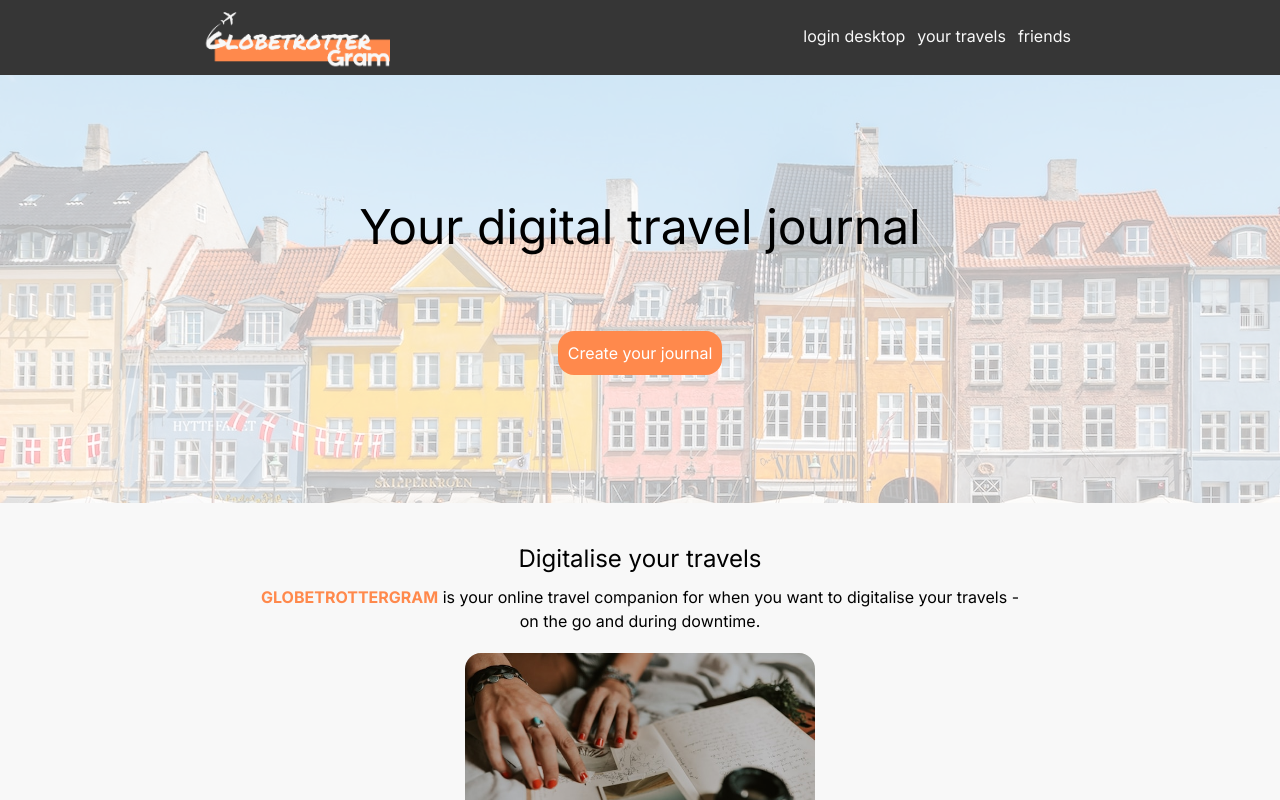
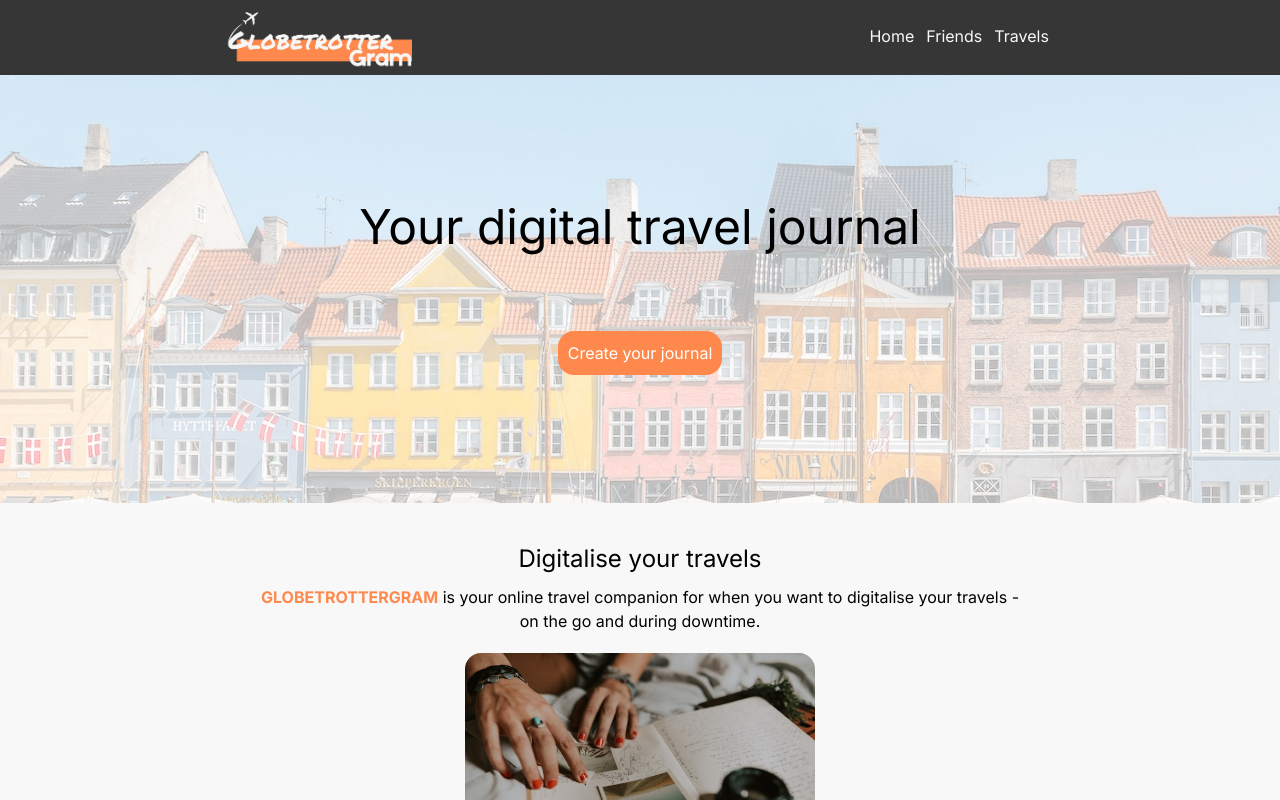
Before and after one commit to SaraAndreasen/travel-journal, a Next.js app: page / in a window 1280 px wide. Shown: the top 800 px of the page. Built offline with nearby package versions, Linux system fonts and the light colour scheme.

Commit message:
setup routing

```diff
--- /dev/null
+++ b/src/app/friends/layout.tsx
@@ -0,0 +1,11 @@
+export default function FriendsLayout({
+  children,
+}: {
+  children: React.ReactNode;
+}) {
+  return (
+    <div className="flex h-screen flex-col md:flex-row md:overflow-hidden">
+      <div className="flex-grow p-6 md:overflow-y-auto md:p-12">{children}</div>
+    </div>
+  );
+}
--- /dev/null
+++ b/src/app/friends/page.tsx
@@ -0,0 +1,9 @@
+import TopNavigation from "../ui/TopNavigation";
+
+export default function Friends() {
+  return (
+    <>
+      <p>Friends Page</p>
+    </>
+  );
+}
--- /dev/null
+++ b/src/app/home/page.tsx
@@ -0,0 +1,9 @@
+import TopNavigation from "../ui/TopNavigation";
+
+export default function Home() {
+  return (
+    <>
+      <p>Home Page</p>
+    </>
+  );
+}
--- a/src/app/layout.tsx
+++ b/src/app/layout.tsx
@@ -1,6 +1,8 @@
 import type { Metadata } from "next";
 import { Inter } from "next/font/google";
 import "./ui/globals.css";
+import TopNavigation from "./ui/TopNavigation";
+import { Footer } from "./ui/footer";
 
 const inter = Inter({ subsets: ["latin"] });
 
@@ -16,7 +18,13 @@ export default function RootLayout({
 }>) {
   return (
     <html lang="en">
-      <body className={inter.className}>{children}</body>
+      <body className={inter.className}>
+        <TopNavigation />
+        <main>{children}</main>
+        <footer>
+          <Footer />
+        </footer>
+      </body>
     </html>
   );
 }
--- a/src/app/page.tsx
+++ b/src/app/page.tsx
@@ -1,13 +1,12 @@
-import { Herobanner } from "./ui/home-ui/herobanner";
+import { Herobanner } from "./ui/index-ui/herobanner";
 import TopNavigation from "./ui/TopNavigation";
 import Image from "next/image";
 import styles from "@/app/ui/Home.module.css";
 import { Footer } from "./ui/footer";
 
-export default function Home() {
+export default function IndexPage() {
   return (
-    <main>
-      <TopNavigation />
+    <>
       <Herobanner />
       <div className="align-center p-10">
         <h2 className="sm:text-left md:text-center text-2xl">
@@ -71,9 +70,6 @@ export default function Home() {
           />
         </div>
       </div>
-      <footer>
-        <Footer />
-      </footer>
-    </main>
+    </>
   );
 }
--- /dev/null
+++ b/src/app/travels/page.tsx
@@ -0,0 +1,9 @@
+import TopNavigation from "../ui/TopNavigation";
+
+export default function Travels() {
+  return (
+    <>
+      <p>Travels Page</p>
+    </>
+  );
+}
--- a/src/app/ui/TopNavigation.tsx
+++ b/src/app/ui/TopNavigation.tsx
@@ -1,8 +1,9 @@
 "use client";
 
+import Link from "next/link";
 import styles from "./Home.module.css";
 import GlobetrotterGramLogo from "./globetrotter-gram-logo";
-import NavLinksDesktop from "./nav-links-desktop";
+import { NavLinksDesktop } from "./nav-links-desktop";
 import { NavLinksMobile } from "./nav-links-mobile";
 
 export default function TopNavigation() {
@@ -10,7 +11,9 @@ export default function TopNavigation() {
     <>
       <nav className={styles.nav}>
         <div className="logo align-baseline">
-          <GlobetrotterGramLogo />
+          <Link href={"/"} key={"index"}>
+            <GlobetrotterGramLogo />
+          </Link>
         </div>
         <div className="hidden md:block mt-3 align-center">
           <NavLinksDesktop />
--- a/src/app/ui/nav-links-desktop.tsx
+++ b/src/app/ui/nav-links-desktop.tsx
@@ -1,10 +1,25 @@
-export default function NavLinksDesktop() {
+import Link from "next/link";
+
+const links = [
+  { name: "Home", href: "/home" },
+  {
+    name: "Friends",
+    href: "/friends",
+  },
+  { name: "Travels", href: "/travels" },
+];
+
+export function NavLinksDesktop() {
   return (
     <>
       <div className="flex justify-around">
-        <p className="p-1.5">login desktop</p>
-        <p className="p-1.5">your travels</p>
-        <p className="p-1.5">friends</p>
+        {links.map((link) => {
+          return (
+            <Link href={link.href} key={link.name}>
+              <p className="p-1.5">{link.name}</p>
+            </Link>
+          );
+        })}
       </div>
     </>
   );
--- a/src/app/ui/nav-links-mobile.tsx
+++ b/src/app/ui/nav-links-mobile.tsx
@@ -1,6 +1,16 @@
 import React, { useEffect, useState } from "react";
 import { FontAwesomeIcon } from "@fortawesome/react-fontawesome";
 import { faBars, faXmark } from "@fortawesome/free-solid-svg-icons";
+import Link from "next/link";
+
+const links = [
+  { name: "Home", href: "/home" },
+  {
+    name: "Friends",
+    href: "/friends",
+  },
+  { name: "Travels", href: "/travels" },
+];
 
 export function NavLinksMobile() {
   const [isOpen, setIsOpen] = useState<boolean>(false);
@@ -59,9 +69,13 @@ export function NavLinksMobile() {
           </div>
 
           <div className="block text-center mt-20">
-            <p className="p-1.5">login mobile</p>
-            <p className="p-1.5">your travels</p>
-            <p className="p-1.5">friends</p>
+            {links.map((link) => {
+              return (
+                <Link href={link.href} key={link.name}>
+                  <p className="p-1.5">{link.name}</p>
+                </Link>
+              );
+            })}
           </div>
         </div>
       </div>
```
Also changed, not shown: src/app/ui/index-ui/herobanner.tsx (renamed from src/app/ui/home-ui/herobanner.tsx).
